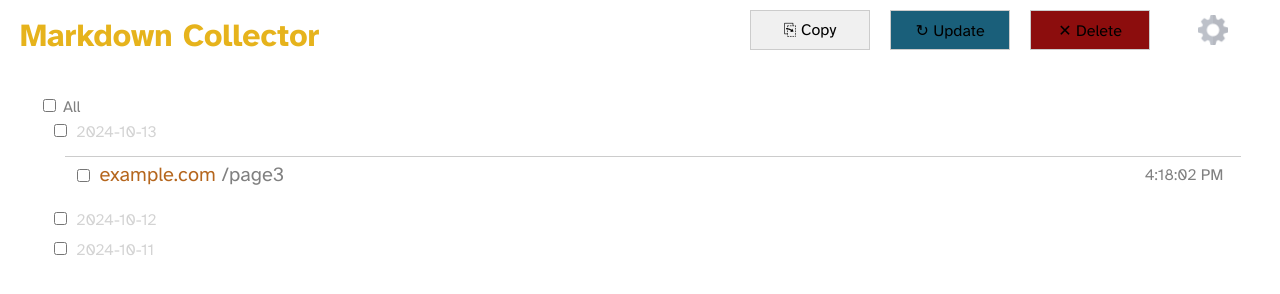
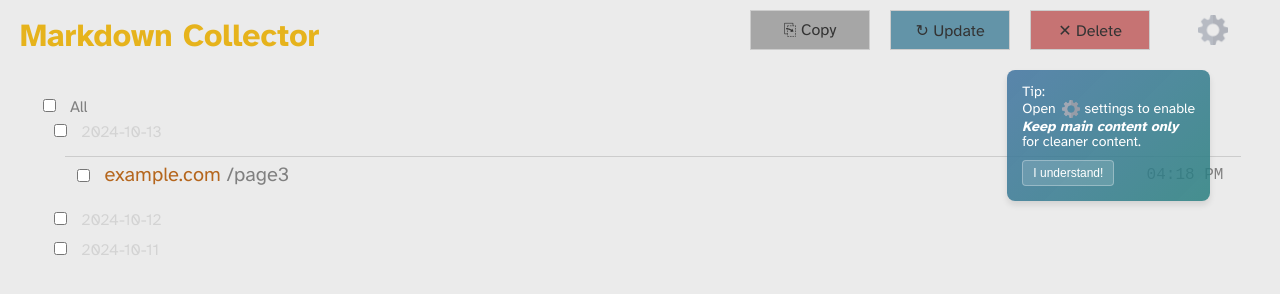
Before and after one commit to SimonB97/markdown-collector, a browser extension: page markdown.html in a window 1280 px wide. Drawn offline with Linux system fonts and the light colour scheme.

Commit message:
Refactor styles for buttons, add info box with tip feature, and adjust settings page text color and pop-up info.

```diff
--- a/markdown.html
+++ b/markdown.html
@@ -84,15 +84,16 @@
     }
     .copy-button {
       right: 410px;
-      background-color: var(--button-background);
+      background-color: var(--copy-button-background);
+      color: var(--button-color);
     }
     .update-button {
       right: 270px;
-      background-color: #1a5f7a; /* Dark blue tone */
+      background-color: var(--update-button-background);
     }
     .delete-button {
       right: 130px;
-      background-color: #8c0d0d; /* Dark red tone */
+      background-color: var(--delete-button-background);
     }
     .settings-button {
       position: fixed;
@@ -104,8 +105,8 @@
       cursor: pointer;
     }
     .settings-button img {
-      width: 30px;  /* Increased from 24px */
-      height: 30px; /* Increased from 24px */
+      width: 30px;
+      height: 30px;
       vertical-align: middle;
       opacity: 0.7;
       transition: opacity 0.2s ease;
@@ -132,12 +133,10 @@
     .title-text {
       color: var(--entry-title-color);
     }
-    /* ... existing styles ... */
 
     /* Light and Dark theme */
     @media (prefers-color-scheme: light), (prefers-color-scheme: dark) {
       :root {
-        --background-color: #ffffff;
         --text-color: #000000;
         --border-color: #ccc;
         --textarea-background: #ffffff;
@@ -145,9 +144,9 @@
         --loading-color: blue;
         --button-background: #f0f0f0;
         --button-hover-background: #e0e0e0;
-        --button-color: #000000;
+        --button-color: #ffffff;
         --button-border: #ccc;
-        --box-title-hover-background: #f0f0f0;
+        --box-title-hover-background: #e6e6e6;
         --focus-color: #4a90e2;
         --focus-shadow-color: rgba(74, 144, 226, 0.2);
         --entry-title-color: #b5661d;
@@ -168,7 +167,6 @@
     /* Dark theme overrides */
     @media (prefers-color-scheme: dark) {
       :root {
-        --background-color: #121212;
         --text-color: #ffffff;
         --border-color: #444;
         --textarea-background: #333;
@@ -178,7 +176,7 @@
         --button-hover-background: #444;
         --button-color: #ffffff;
         --button-border: #000000;
-        --box-title-hover-background: #1c1c1c;
+        --box-title-hover-background: #161616;
         --focus-color: #64b5f6;
         --focus-shadow-color: rgba(100, 181, 246, 0.2);
         --entry-title-color: #ea9d55;
@@ -195,8 +193,6 @@
         --close-button-hover-color: var(--close-button-hover-color);
       }
     }
-
-    /* ... rest of the styles ... */
 
     .modal-overlay {
       position: fixed;
@@ -281,6 +277,131 @@
     .diff-modal .info-box {
       position: relative; /* Add this */
     }
+
+    .header-container {
+      display: flex;
+      justify-content: space-between;
+      align-items: center;
+      margin-bottom: 20px;
+    }
+
+    .info-box {
+      background: linear-gradient(135deg, #4476a1df, #297f7fda);
+      border: none;
+      border-radius: 8px;
+      padding: 15px;
+      font-size: 14px;
+      max-width: 300px;
+      margin-right: 50px;
+      z-index: 1;
+      position: fixed;
+      top: 70px;
+      right: 20px;
+      color: white;
+      box-shadow: 0 4px 6px rgba(0, 0, 0, 0.1);
+    }
+
+    .info-box p {
+      margin: 0 0 10px 0;
+    }
+
+    .understand-button {
+      background-color: rgba(255, 255, 255, 0.15);
+      color: white;
+      border: 1px solid rgba(255, 255, 255, 0.3);
+      padding: 5px 10px;
+      border-radius: 4px;
+      cursor: pointer;
+      font-size: 12px;
+      transition: background-color 0.3s ease;
+    }
+
+    .understand-button:hover {
+      background-color: rgba(255, 255, 255, 0.25);
+    }
+
+    .gear-icon {
+      background-image: url('icons/cogwheel.png');
+      background-size: contain;
+      background-repeat: no-repeat;
+      display: inline-block;
+      margin-right: 5px;
+      margin-left: 2px;
+      width: 18px;
+      height: 18px;
+      vertical-align: middle; /* This will align the icon with the middle of the line */
+      margin-bottom: 2px; /* This will move the icon slightly lower */
+    }
+
+    /* Light theme */
+    @media (prefers-color-scheme: light) {
+      :root {
+        --background-color: #ebebeb;
+        --text-color: #000000;
+        --border-color: #ccc;
+        --textarea-background: #ffffff;
+        --textarea-color: #000000;
+        --loading-color: blue;
+        --button-background: #f0f0f0;
+        --button-hover-background: #e0e0e0;
+        --button-color: #343434;
+        --button-border: #ccc;
+        --focus-color: #4a90e2;
+        --focus-shadow-color: rgba(74, 144, 226, 0.2);
+        --entry-title-color: #b5661d;
+        --diff-modal-background: #ffffff;
+        --diff-modal-text: #000000;
+        --diff-modal-border: #ccc;
+        --beta-notice-background: #fff3cd;
+        --beta-notice-text: #856404;
+        --beta-notice-strong: #856404;
+        --diff-instructions-background: #e9ecef;
+        --diff-instructions-text: #495057;
+        --diff-instructions-strong: #212529;
+        --close-button-color: #af1717;
+        --close-button-hover-color: #ff0000;
+        --info-box-background: #f0f0f0;
+        --info-box-border: #cccccc;
+        --copy-button-background: #4a4a4a6c;
+        --update-button-background: #32758fbb;
+        --delete-button-background: #b43838ab;
+      }
+    }
+
+    /* Dark theme */
+    @media (prefers-color-scheme: dark) {
+      :root {
+        --background-color: #121212;
+        --text-color: #ffffff;
+        --border-color: #444;
+        --textarea-background: #333;
+        --textarea-color: #ffffff;
+        --loading-color: lightblue;
+        --button-background: #333;
+        --button-hover-background: #444;
+        --button-color: #ffffff;
+        --button-border: #000000;
+        --focus-color: #64b5f6;
+        --focus-shadow-color: rgba(100, 181, 246, 0.2);
+        --entry-title-color: #ea9d55;
+        --diff-modal-background: #2a2a2a;
+        --diff-modal-text: #ffffff;
+        --diff-modal-border: #444;
+        --beta-notice-background: #3a3000;
+        --beta-notice-text: #ffd54f;
+        --beta-notice-strong: #ffeb3b;
+        --diff-instructions-background: #3a3a3a;
+        --diff-instructions-text: #ffffff;
+        --diff-instructions-strong: #bdbdbd;
+        --close-button-color: var(--close-button-color);
+        --close-button-hover-color: var(--close-button-hover-color);
+        --info-box-background: #2a2a2a;
+        --info-box-border: #444444;
+        --copy-button-background: #4a4a4a;
+        --update-button-background: #1a5f7a;
+        --delete-button-background: #9b2727f5;
+      }
+    }
   </style>
 </head>
 <body>
@@ -292,6 +413,13 @@
   <button class="settings-button" id="open-settings">
     <img src="icons/cogwheel.png" alt="Settings">
   </button>
+  <div class="info-box" id="tip-box">
+    <p>
+      Tip:<br>Open <span class="gear-icon"></span>settings to enable<br><strong><i>Keep main content only</i></strong><br>for cleaner content.
+    </p>
+    <button class="understand-button" id="understand-button">I understand!</button>
+  </div>
+
   <div class="container" id="markdown-container">
     <!-- Dynamic content will be injected here -->
   </div>
--- a/markdown.js
+++ b/markdown.js
@@ -22,6 +22,23 @@ document.addEventListener('DOMContentLoaded', () => {
   const deleteButton = document.getElementById('delete-markdown-page');
   const updateButton = document.getElementById('update-markdown-page');
   const settingsButton = document.getElementById('open-settings');
+  const tipBox = document.getElementById('tip-box');
+  const understandButton = document.getElementById('understand-button');
+
+  function setupTipBox() {
+    understandButton.addEventListener('click', () => {
+      tipBox.style.display = 'none';
+      // Optionally, you can store this preference in local storage
+      localStorage.setItem('tipBoxClosed', 'true');
+    });
+
+    // Check if the tip box should be hidden on page load
+    if (localStorage.getItem('tipBoxClosed') === 'true') {
+      tipBox.style.display = 'none';
+    }
+  }
+
+  setupTipBox();
 
   // Track open URLs to preserve state after UI update
   let openUrls = new Set();
@@ -69,6 +86,7 @@ document.addEventListener('DOMContentLoaded', () => {
         const selectAllCheckbox = document.createElement('input');
         selectAllCheckbox.type = 'checkbox';
         selectAllCheckbox.className = 'select-all-checkbox';
+        selectAllCheckbox.style.marginRight = '10px';
         selectAllBox.appendChild(selectAllCheckbox);
 
         const selectAllLabel = document.createElement('label');
@@ -105,7 +123,7 @@ document.addEventListener('DOMContentLoaded', () => {
         const dateCheckbox = document.createElement('input');
         dateCheckbox.type = 'checkbox';
         dateCheckbox.className = 'date-checkbox';
-        dateCheckbox.style.marginRight = '10px'; // Add space between checkbox and date header
+        dateCheckbox.style.marginRight = '15px';
         dateHeader.prepend(dateCheckbox);
 
         // Prevent checkbox click from toggling the date group
@@ -141,7 +159,7 @@ document.addEventListener('DOMContentLoaded', () => {
           const pageCheckbox = document.createElement('input');
           pageCheckbox.type = 'checkbox';
           pageCheckbox.className = 'page-checkbox';
-          pageCheckbox.style.marginRight = '10px';
+          pageCheckbox.style.marginRight = '15px';
 
           const titleContent = document.createElement('div');
           titleContent.style.flex = '1';
@@ -172,13 +190,12 @@ document.addEventListener('DOMContentLoaded', () => {
 
           const actionButtons = document.createElement('div');
           actionButtons.style.display = 'none';
-          actionButtons.style.marginLeft = '10px';
-          actionButtons.style.position = 'relative';  // Add this line
-          actionButtons.style.zIndex = '1000';  // Add this line
+          actionButtons.style.marginLeft = '15px';
+          actionButtons.style.position = 'relative';
 
-          const copyButton = createActionButton('⎘', '#4a4a4a', () => copyEntry(item.url, item.markdown));
-          const updateButton = createActionButton('↻', '#1a5f7a', () => updateEntry(item.url));
-          const deleteButton = createActionButton('✕', '#8c0d0d', () => deleteEntry(item.url));
+          const copyButton = createActionButton('⎘', 'copy', () => copyEntry(item.url, item.markdown));
+          const updateButton = createActionButton('↻', 'update', () => updateEntry(item.url));
+          const deleteButton = createActionButton('✕', 'delete', () => deleteEntry(item.url));
 
           actionButtons.appendChild(copyButton);
           actionButtons.appendChild(updateButton);
@@ -186,9 +203,10 @@ document.addEventListener('DOMContentLoaded', () => {
 
           const dateTimeText = document.createElement('span');
           const savedDateTime = new Date(item.savedAt);
-          dateTimeText.textContent = `${savedDateTime.toLocaleTimeString()}`;
+          dateTimeText.textContent = `${savedDateTime.toLocaleTimeString([], { hour: '2-digit', minute: '2-digit' })}`;
           dateTimeText.style.color = 'gray';
           dateTimeText.style.fontSize = '16px';
+          dateTimeText.style.fontFamily = 'monospace';
 
           rightSection.appendChild(actionButtons);
           rightSection.appendChild(dateTimeText);
@@ -715,7 +733,7 @@ document.addEventListener('DOMContentLoaded', () => {
   function createActionButton(text, color, onClick) {
     const button = document.createElement('button');
     button.textContent = text;
-    button.style.backgroundColor = color;
+    button.style.backgroundColor = getComputedStyle(document.documentElement).getPropertyValue(`--${color}-button-background`).trim();
     button.style.color = 'white';
     button.style.border = '1px solid var(--button-border)';
     button.style.borderRadius = '3px';
@@ -724,7 +742,6 @@ document.addEventListener('DOMContentLoaded', () => {
     button.style.cursor = 'pointer';
     button.style.fontSize = '14px';
     button.style.transition = 'filter 0.2s ease';
-    // Add a tooltip to show the button's function on hover
     button.title = {
       '⎘': 'Copy',
       '↻': 'Update',
@@ -736,7 +753,6 @@ document.addEventListener('DOMContentLoaded', () => {
       onClick();
     });
 
-    // Add hover effect
     button.addEventListener('mouseenter', () => {
       button.style.filter = 'brightness(115%)';
     });
@@ -766,7 +782,7 @@ document.addEventListener('DOMContentLoaded', () => {
                 if (accepted) {
                   item.markdown = newMarkdown;
                   chrome.storage.local.set({ markdownData }, () => {
-                    loadMarkdownData(); // Reload the data to reflect changes
+                    loadMarkdownData();
                   });
                 }
               });
@@ -786,7 +802,7 @@ document.addEventListener('DOMContentLoaded', () => {
       const { markdownData } = result;
       const updatedData = markdownData.filter(item => item.url !== url);
       browser.storage.local.set({ markdownData: updatedData }).then(() => {
-        loadMarkdownData(); // Reload the data to reflect changes
+        loadMarkdownData();
       }).catch((error) => {
         console.error("Error deleting markdownData:", error);
       });
@@ -799,7 +815,6 @@ document.addEventListener('DOMContentLoaded', () => {
     const content = `<url>${url}</url>\n${markdown}`;
     navigator.clipboard.writeText(content).then(() => {
       console.log('Entry copied to clipboard');
-      // You can add a visual feedback here if needed
     }).catch((err) => {
       console.error('Error copying entry to clipboard:', err);
     });
```
Also changed, not shown: settings.html (+5 -3 lines).
